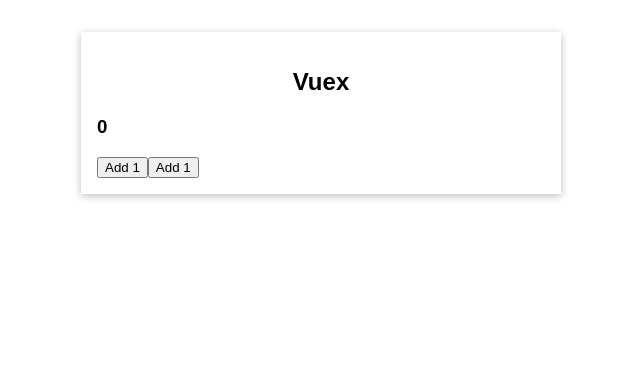
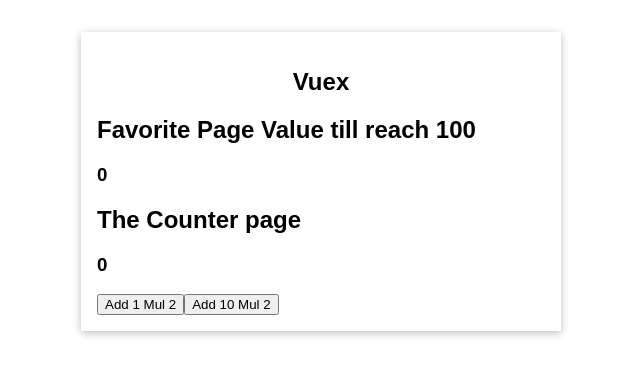
Before and after one commit to estrelabrilante/section15Vuejs, a Vue app: page / in a window 1280 px wide. Shown: the top 376 px of the page, without its empty margins (319-959 px from the left). Built offline with nearby package versions, Linux system fonts and the light colour scheme.

Commit message:
getters- a better way of getting data

```diff
--- a/src/App.vue
+++ b/src/App.vue
@@ -1,7 +1,8 @@
 <template>
   <base-container title="Vuex">
+    <favorite-value></favorite-value>
     <the-counter></the-counter>
-    <button @click="addOne">Add 1</button>
+    <button @click="addOne">Add 1 Mul 2</button>
     <the-change-counter></the-change-counter>
   </base-container>
 </template>
@@ -10,12 +11,14 @@
 import BaseContainer from './components/BaseContainer.vue';
 import TheCounter from './components/TheCounter.vue';
 import TheChangeCounter from './components/TheChangeCounter.vue';
+import FavoriteValue from './components/FavoriteValue.vue';
 
 export default {
   components: {
     BaseContainer,
     TheCounter,
     TheChangeCounter,
+    FavoriteValue,
   },
 
   methods: {
--- /dev/null
+++ b/src/components/FavoriteValue.vue
@@ -0,0 +1,16 @@
+<template>
+  <h2>Favorite Page Value till reach 100</h2>
+  <h3>{{ counter }}</h3>
+</template>
+<script>
+export default {
+  computed: {
+    counter() {
+      //   return this.$store.state.counter;
+      //   multiply by 2
+      //   return this.$store.getters.finalCounter;
+      return this.$store.getters.normalizedCounter;
+    },
+  },
+};
+</script>
--- a/src/components/TheChangeCounter.vue
+++ b/src/components/TheChangeCounter.vue
@@ -1,11 +1,12 @@
 <template>
-  <button @click="addOne">Add 1</button>
+  <button @click="addOne">Add 10 Mul 2</button>
 </template>
 <script>
 export default {
   methods: {
     addOne() {
       // this.$store.state.counter++;
+
       // mutation name: increase
       // this.$store.commit('increase', { value: 10 });
       this.$store.commit({
--- a/src/components/TheCounter.vue
+++ b/src/components/TheCounter.vue
@@ -1,11 +1,13 @@
 <template>
+  <h2>The Counter page</h2>
   <h3>{{ counter }}</h3>
 </template>
 <script>
 export default {
   computed: {
     counter() {
-      return this.$store.state.counter;
+      //   return this.$store.state.counter;
+      return this.$store.getters.finalCounter;
     },
   },
 };
--- a/src/main.js
+++ b/src/main.js
@@ -17,6 +17,21 @@
       state.counter = state.counter + payload.value;
     },
   },
+  getters: {
+    finalCounter(state) {
+      return state.counter * 2;
+    },
+    normalizedCounter(_, getters) {
+      const finalValue = getters.finalCounter;
+      if (finalValue < 0) {
+        return 0;
+      }
+      if (finalValue > 100) {
+        return 100;
+      }
+      return finalValue;
+    },
+  },
 });
 const app = createApp(App);
 // connecting app to store
```
